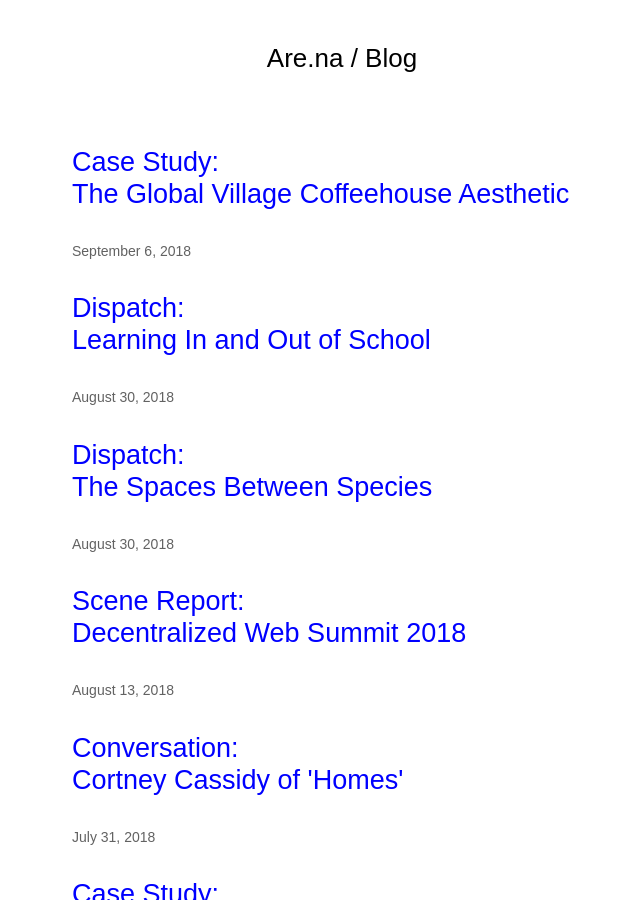
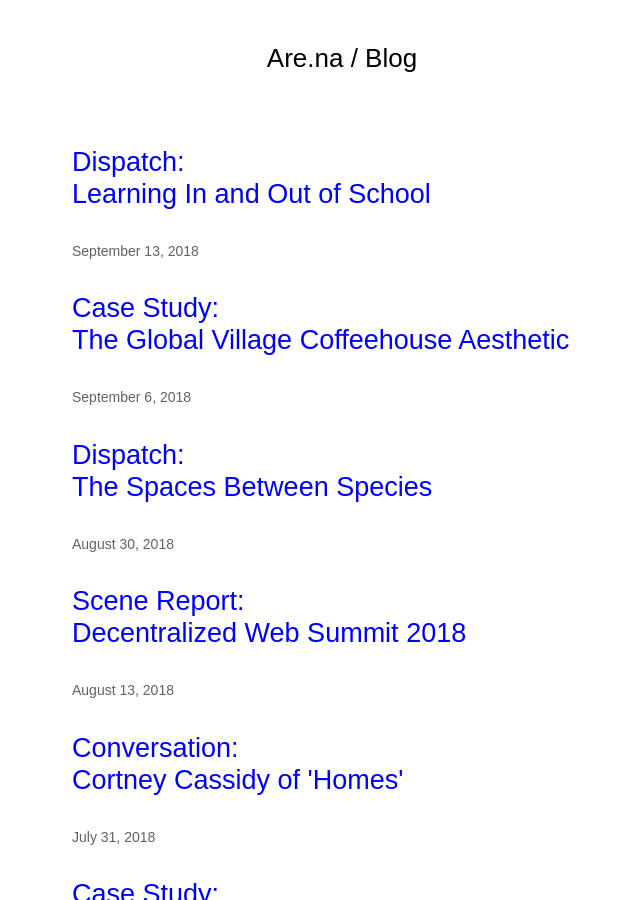
Before and after one commit to aredotna/building, a Jekyll site: the page built from index.html, in a window 1280 px wide and 900 px high. Shown: the whole window, without its empty margins (298-938 px from the left). Built offline with Jekyll 4.4.1, drawn with Linux system fonts in a browser that asks for light colours.

Commit message:
Update 2018-09-13-back-to-school.markdown

```diff
--- a/_posts/2018-09-13-back-to-school.markdown
+++ b/_posts/2018-09-13-back-to-school.markdown
@@ -1,6 +1,6 @@
 ---
 title: "Learning In and Out of School"
-date: 2018-08-30 00:00:00 Z
+date: 2018-09-13 00:00:00 Z
 categories:
 - Dispatch
 tags:
```
